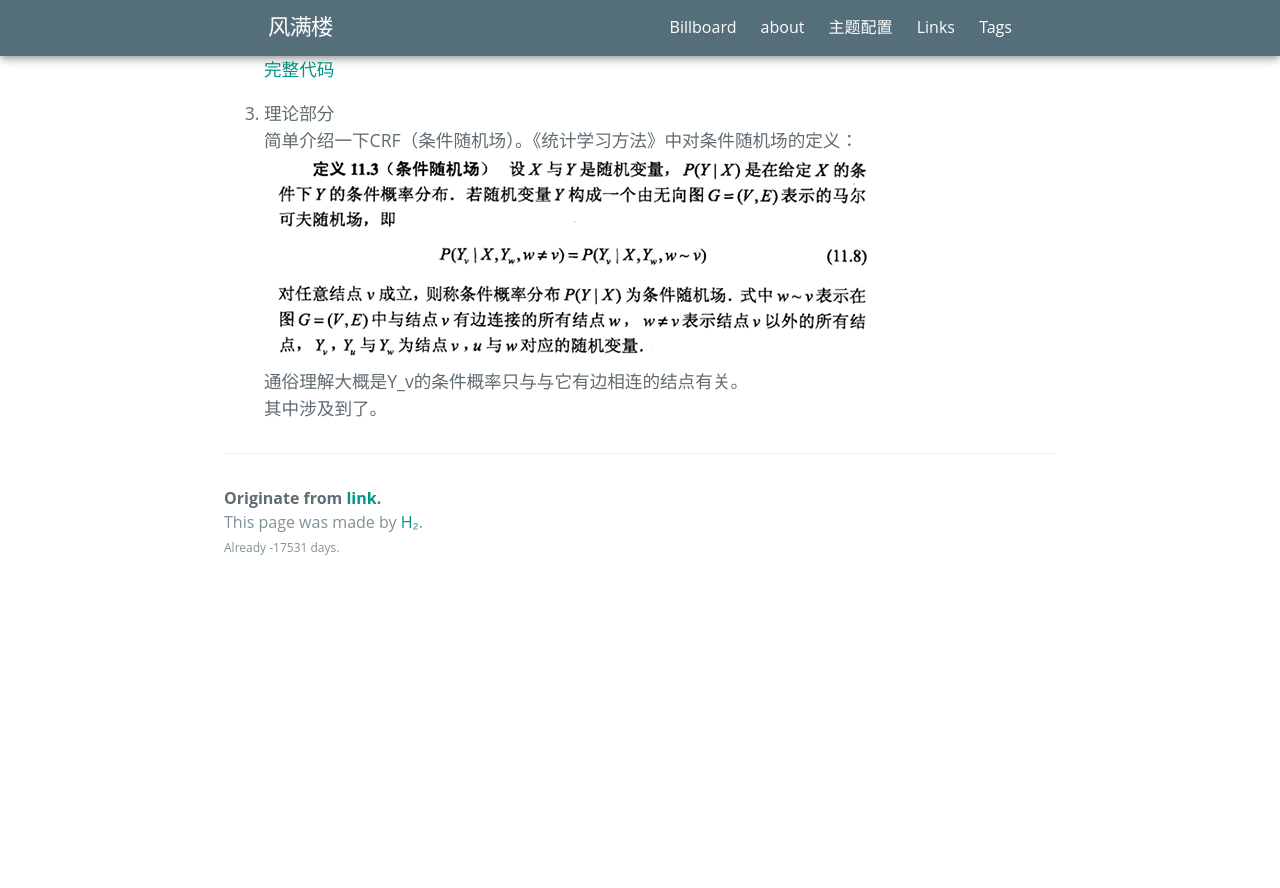
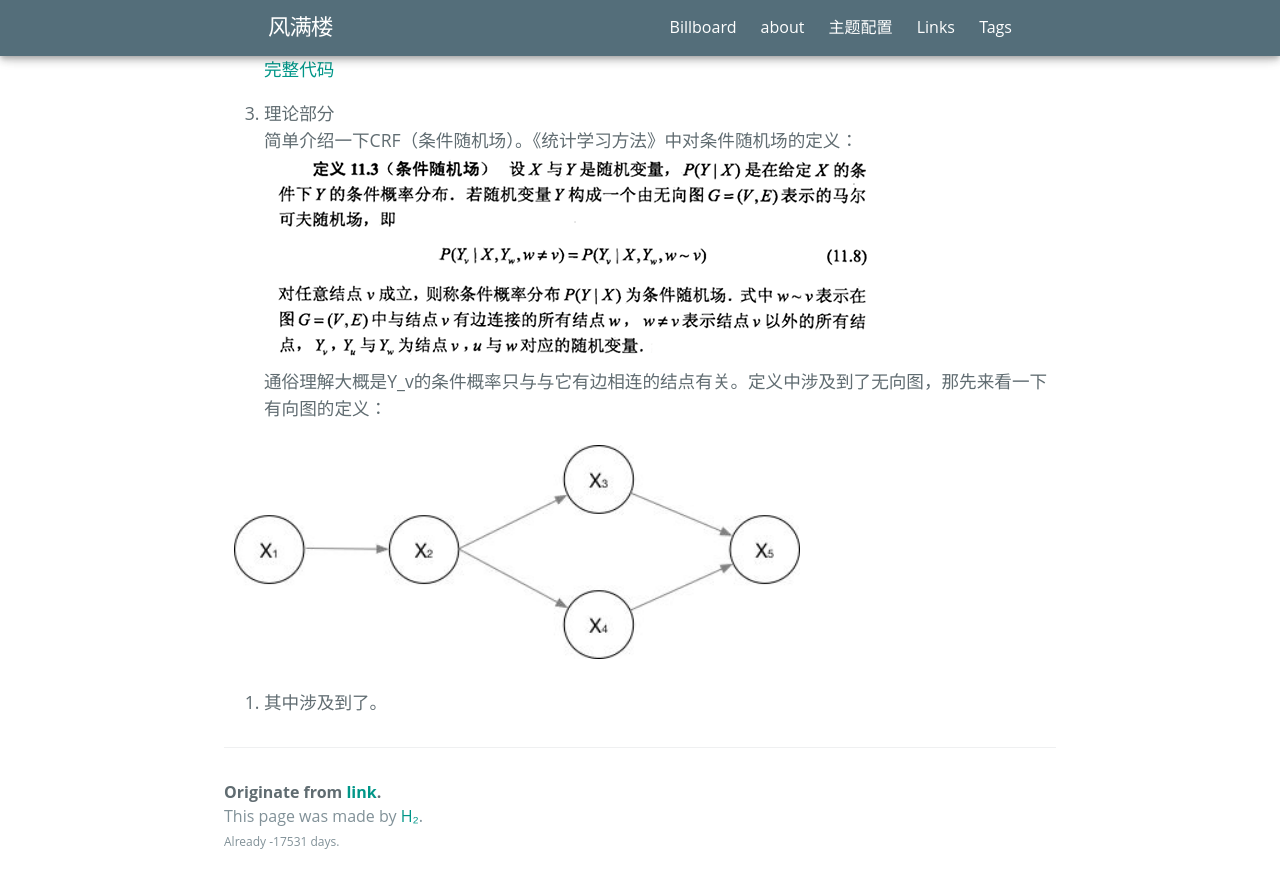
Before and after one commit to paichin/paichin.github.io, a Jekyll site: the page built from _posts/2019-08-13-test.md, in a window 1280 px wide and 900 px high, scrolled down 1040 px. Shown: the top 888 px of the window. Built offline with Jekyll 4.4.1, drawn with Linux system fonts in a browser that asks for light colours; some web fonts are replaced; comment, search, counter and statistics services are not loaded; before the commit the page ends 1646 px from its top, so only the background shows below that.

Commit message:
Update 2019-08-13-test.md

```diff
--- a/_posts/2019-08-13-test.md
+++ b/_posts/2019-08-13-test.md
@@ -15,7 +15,10 @@ tags: ''
 [完整代码](https://github.com/paichin/dl-models---analyse-des-commentaires/tree/master)
 
 3. 理论部分
-简单介绍一下CRF（条件随机场）。《统计学习方法》中对条件随机场的定义：
-![截图](https://paichin.github.io/assets/images4post/2.png)
-通俗理解大概是Y_v的条件概率只与与它有边相连的结点有关。
-其中涉及到了。
+  简单介绍一下CRF（条件随机场）。《统计学习方法》中对条件随机场的定义：
+  ![截图](https://paichin.github.io/assets/images4post/2.png)
+  通俗理解大概是Y_v的条件概率只与与它有边相连的结点有关。定义中涉及到了无向图，那先来看一下有向图的定义：  <br>
+
+  ![1567825276099](https://paichin.github.io/assets/images4post/3.png)
+
+4. 其中涉及到了。
```
